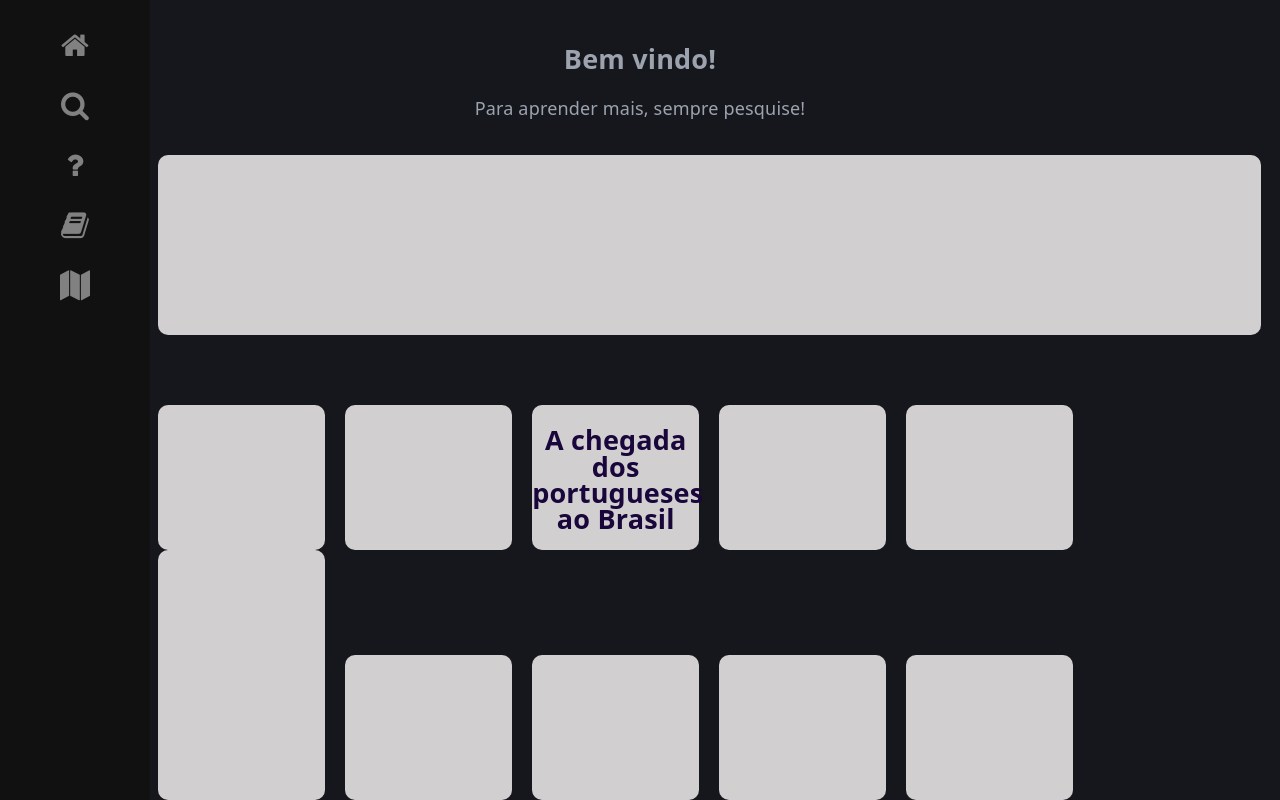
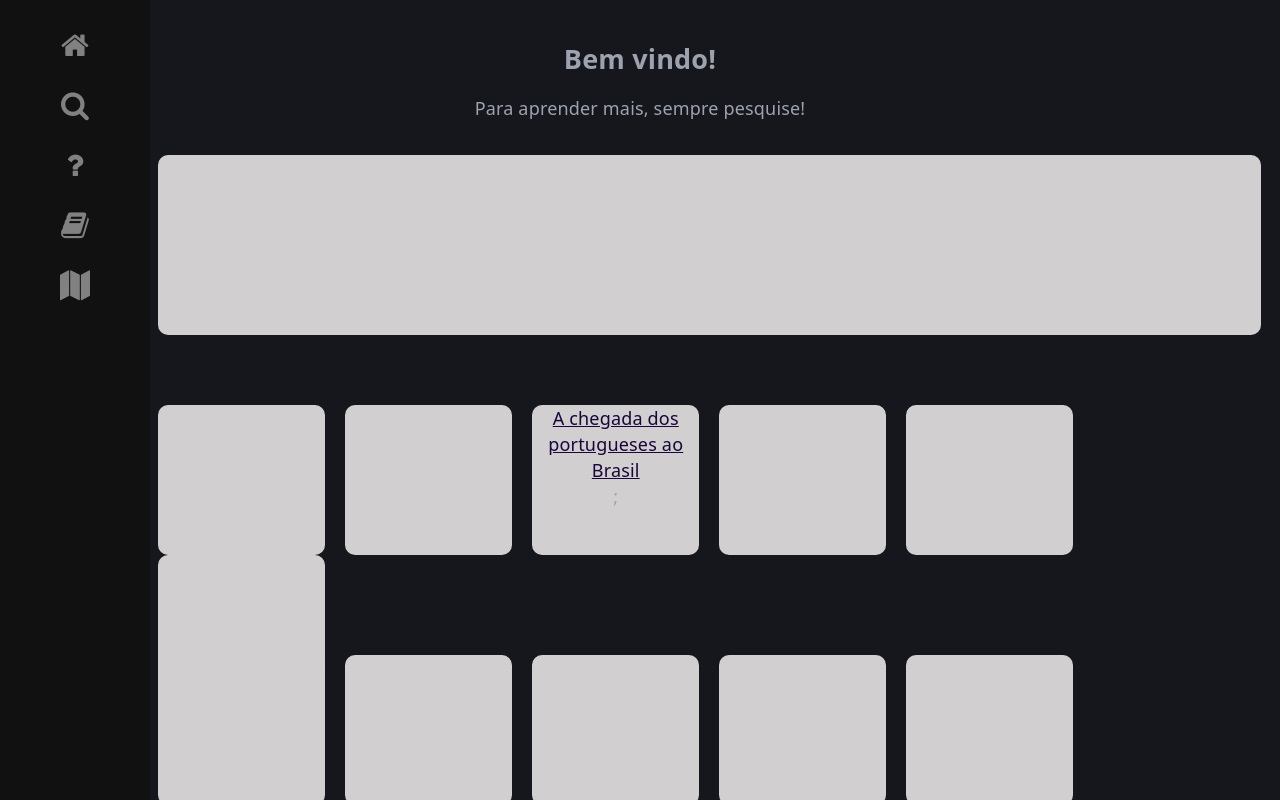
Before and after one commit to maju2107/SiteHistoriando, a React (Vite) app in the folder site/: page / in a window 1280 px wide. Shown: the top 800 px of the page. Built offline with nearby package versions, Linux system fonts and the light colour scheme.

Commit message:
[update} Implementação da navegação

```diff
--- a/site/package.json
+++ b/site/package.json
@@ -11,7 +11,8 @@
   },
   "dependencies": {
     "react": "^19.2.4",
-    "react-dom": "^19.2.4"
+    "react-dom": "^19.2.4",
+    "react-router-dom": "^7.14.2"
   },
   "devDependencies": {
     "@babel/core": "^7.29.0",
--- a/site/src/App.jsx
+++ b/site/src/App.jsx
@@ -1,16 +1,25 @@
 import React from 'react';
+import { BrowserRouter, Routes, Route } from "react-router-dom";
 import './App.css';
 import SideNavigationBar from './SideNavigationBar';
-
+import PageChegadaPortugueses from './pages/PageChegadaPortugueses';
+import Home from './pages/Home';
 
 function App() {
-
 
   return (
 
     <>
       <SideNavigationBar/>
+
+        <Routes>
+          <Route path="/" element={<Home/>}/>
+          <Route path="/chegadaPortuguesesBrasil" element={<PageChegadaPortugueses/>}/>
+        </Routes>
+
     </>
+
+
   )
 }
 
--- a/site/src/SideNavigationBar.css
+++ b/site/src/SideNavigationBar.css
@@ -37,7 +37,7 @@
 .column {
     float: left;
     width: 15%;
-    height:145%;
+    height:150%;
     background-color: #d1cfcf;
     margin-right: 20px;
     border-radius: 10px;
--- a/site/src/SideNavigationBar.jsx
+++ b/site/src/SideNavigationBar.jsx
@@ -1,5 +1,6 @@
 import React from 'react';
 import './SideNavigationBar.css';
+
 
 
 function SideNavigationBar() {
@@ -19,60 +20,6 @@ function SideNavigationBar() {
             <a href='#'><i className ="fa fa-fw fa-map" title='Mapa Mental'></i></a>
         </div>
 
-        <div id='main' /*style={{marginLeft: open? "250px" : "0"}}*/ >
-            {/*<span style={{fontSize:"30px", cursor:"pointer", position:"absolute", left:"0"}} onClick={() => setOpen(true)}>&#9776;</span>*/}
-            <h2>Bem vindo!</h2>
-            <p>Para aprender mais, sempre pesquise!</p>
-        </div>
-
-        <div className='row'>
-            <div id='banner'>
-
-            </div>
-        </div>
-
-        <div className='row'>
-            <div className='column'>
-            </div>
-
-            <div className='column'>
-            </div>
-
-            <div className='column'>
-                <h2 id='title'>A chegada dos portugueses ao Brasil</h2>
-            </div>
-
-            <div className='column'>
-            </div>
-
-            <div className='column'>
-            </div>
-
-            <div className='column'>
-            </div>
-
-        </div>
-
-        <div className='row'>
-            <div className='column'>
-            </div>
-
-            <div className='column'>
-            </div>
-
-            <div className='column'>
-            </div>
-
-            <div className='column'>
-            </div>
-
-            <div className='column'>
-            </div>
-
-            <div className='column'>
-            </div>
-
-        </div>
 
 
         </>
--- a/site/src/main.jsx
+++ b/site/src/main.jsx
@@ -2,9 +2,10 @@ import { StrictMode } from 'react';
 import { createRoot } from 'react-dom/client';
 import './index.css';
 import App from './App.jsx';
+import { BrowserRouter } from "react-router-dom";
 
 createRoot(document.getElementById('root')).render(
-  <StrictMode>
+  <BrowserRouter>
     <App />
-  </StrictMode>,
+  </BrowserRouter>,
 )
--- /dev/null
+++ b/site/src/pages/Home.jsx
@@ -0,0 +1,68 @@
+import React from 'react';
+import SideNavigationBar from '../SideNavigationBar';
+import { Link } from 'react-router-dom';
+
+function Home() {
+
+    return (
+        <>
+         <div id='main' /*style={{marginLeft: open? "250px" : "0"}}*/ >
+            {/*<span style={{fontSize:"30px", cursor:"pointer", position:"absolute", left:"0"}} onClick={() => setOpen(true)}>&#9776;</span>*/}
+            <h2>Bem vindo!</h2>
+            <p>Para aprender mais, sempre pesquise!</p>
+        </div>
+
+        <div className='row'>
+            <div id='banner'>
+
+            </div>
+        </div>
+
+        <div className='row'>
+            <div className='column'>
+            </div>
+
+            <div className='column'>
+            </div>
+
+            <div className='column'>
+                <Link to="/chegadaPortuguesesBrasil" id='title'>A chegada dos portugueses ao Brasil</Link>;
+            </div>
+
+            <div className='column'>
+            </div>
+
+            <div className='column'>
+            </div>
+
+            <div className='column'>
+            </div>
+
+        </div>
+
+        <div className='row'>
+            <div className='column'>
+            </div>
+
+            <div className='column'>
+            </div>
+
+            <div className='column'>
+            </div>
+
+            <div className='column'>
+            </div>
+
+            <div className='column'>
+            </div>
+
+            <div className='column'>
+            </div>
+
+        </div>
+
+        </>
+    )
+}
+
+export default Home;
--- /dev/null
+++ b/site/src/pages/PageChegadaPortugueses.jsx
@@ -0,0 +1,10 @@
+import React from 'react';
+
+function PageChegadaPortugueses() {
+
+    return (
+        <h1> Olá </h1>
+    )
+}
+
+export default PageChegadaPortugueses;
```
Also changed, not shown: 1 other file (tests, documents, lock files or other folders).
